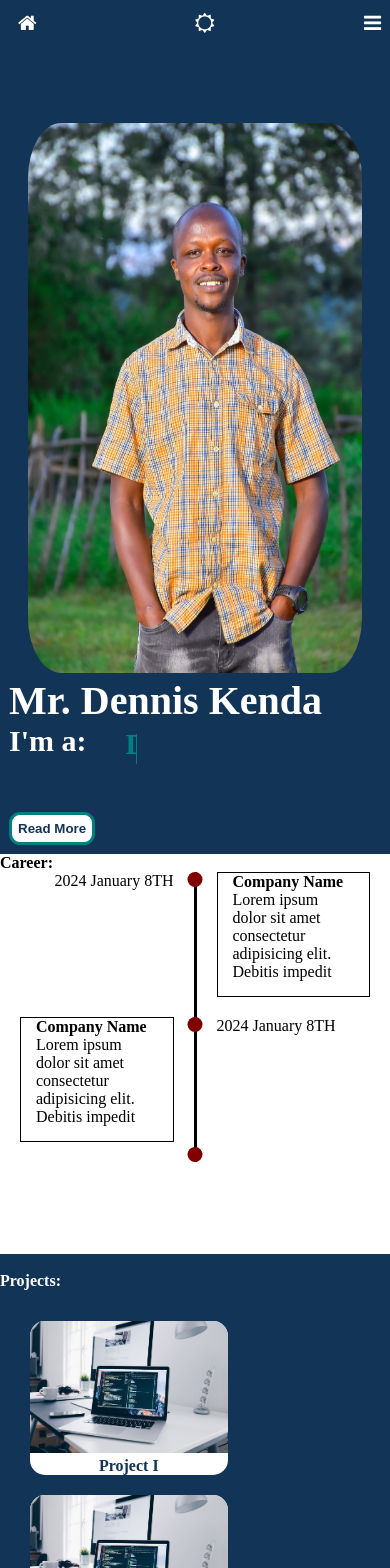
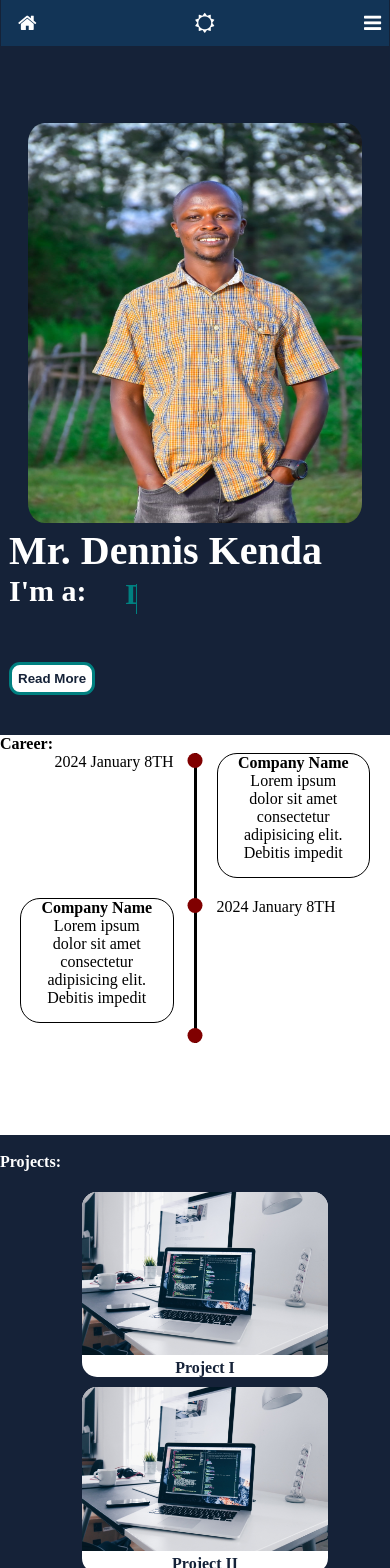
Before and after one commit to stillthskin/stillthskin.github.io, a React (Vite) app: page / in a window 390 px wide. Shown: the top 1568 px of the page. Built offline with nearby package versions, Linux system fonts and the light colour scheme.

Commit message:
The hero section is now smaller more visible.

```diff
--- a/src/App.css
+++ b/src/App.css
@@ -282,10 +282,12 @@
         margin: auto;
         margin-top: 21px;
 
+
     }
 
     #projects li {
-        display: inline-grid;
+        width: 100%;
+        display: grid;
         row-gap: 10px;
         margin: 10px;
 
@@ -301,11 +303,12 @@
         background: var(--body_color);
         text-align: center;
         border-radius: 15px;
-        width: 60%;
+        width: 70%;
         list-style: none;
         text-decoration: none;
         box-shadow: var(--body_contrast) 20px;
         top: 15px;
+        margin: auto;
     }
 
     .contact {
--- a/src/components/Hero.jsx
+++ b/src/components/Hero.jsx
@@ -47,6 +47,7 @@ function Hero() {
 
                     <button id="read_more_btn" onClick={showmore}>Read More</button>
                 </div>
+                <br/>
             </div>
 
         </>
--- a/src/components/Navi.jsx
+++ b/src/components/Navi.jsx
@@ -25,9 +25,9 @@ function Navi() {
                 <a href='home'><i className='fa fa-home'></i></a>
                 <ul>
                     <li><a href='#home'><i className='fa fa-home'></i> Home</a></li>
-                    <li><a href='#home'><i className="fa fa-github"></i> Projects</a></li>
-                    <li><a href='#home'><i className='fa fa-envelope'></i> Contact</a></li>
-                    <li><a href='#home'><i className='fa fa-info'></i> About</a></li>
+                    <li><a href='#projects'><i className="fa fa-github"></i> Projects</a></li>
+                    <li><a href='#contact'><i className='fa fa-envelope'></i> Contact</a></li>
+                    <li><a href='#about'><i className='fa fa-info'></i> About</a></li>
                 </ul>
                 <button id='' onClick={changeTheme}><i className={theme ? "fa fa-moon-o" : "fa fa-sun-o"}></i></button>
                 <button id='togglemenu' onClick={showhidemenu}><i className={sidenavi ? 'fa fa-times' : 'fa fa-bars'}></i></button>
--- a/src/index.css
+++ b/src/index.css
@@ -2,7 +2,7 @@
     --color_primary_dark: black;
     --color_primary_light: white;
     --color_primary_contrast: teal;
-    --body_background: #123456;
+    --body_background:#152238;
     --body_color: #ffffff;
     --body_contrast: #008080;
 
@@ -153,14 +153,14 @@ a:active {
 }
 
 #about {
-    margin-top: 100px;
-    width: 100%;
+    margin: auto;
+    margin-top:10px;
+    width: 85%;
     padding: 30px;
-    min-height: 50vh;
+    min-height: 70vh;
     background-color: var(--body_background);
     color: var(--body_color);
     box-sizing: border-box;
-    overflow: hidden;
 }
 
 #about .imgsect {
@@ -172,7 +172,7 @@ a:active {
 }
 
 #about .descsect {
-    width: 59%;
+    width: 55%;
     float: left;
     height: 100%;
     display: block;
@@ -222,7 +222,7 @@ h3 {
 .dynaI::before {
     margin-top: 10px;
     content: "";
-    border-left: 1px solid var(--body_contrast);
+    border-left: 2px solid var(--body_contrast);
     width: 100%;
     height: 100%;
     background:var(--body_background);
@@ -250,14 +250,15 @@ ul {
 }
 
 #about img {
-    width: 550px;
-    height: 550px;
+    width: 400px;
+    height: 400px;
     left: 0;
-    border-radius: 10%;
+    border-radius: 5%;
 }
 
 /**********************************************************************************/
 .timeline {
+    margin-top: 30px;
     width: 100%;
     height: 400px;
     background-color: #fff;
@@ -303,6 +304,8 @@ ul {
 .achivement{
     border:solid 1px;
     padding:0 15px 15px 15px;
+    border-radius: 20px;
+    text-align: center;
 }
 
 /*##############################################################################################*/
@@ -323,7 +326,7 @@ ul {
     text-decoration: none;
     color: var(--body_background);
     font-weight: bold;
-    box-shadow: 6px 6px 6px 6px grey;
+    box-shadow: red;
     display: block;
     background: var(--body_color);
     text-align: center;
@@ -336,7 +339,6 @@ ul {
 }
 
 #projects a:hover {
-    transform: scale(1.2);
     transition: all 1s;
 }
 
```
